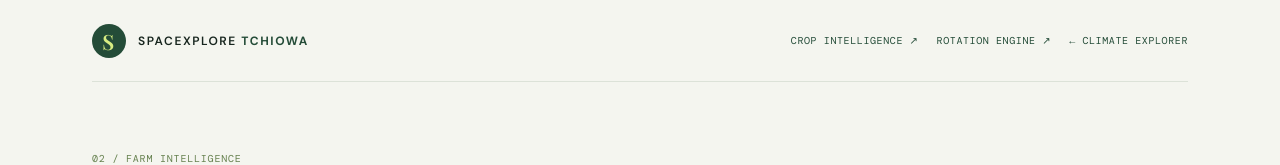
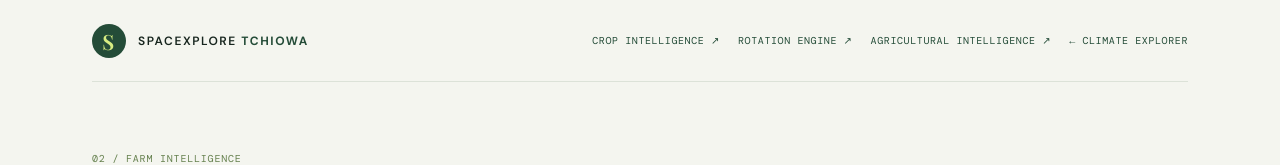
Before and after one commit to josemacaia3337-creator/spacexplore-tchiowa, a Next.js app: page /farms in a window 1280 px wide. Shown: the top 165 px of the page. Built offline with nearby package versions, Linux system fonts and the light colour scheme; a web font is replaced by a local one.

Commit message:
Add agricultural intelligence navigation to farm management

```diff
--- a/app/farms/page.tsx
+++ b/app/farms/page.tsx
@@ -123,7 +123,7 @@ export default function FarmsPage() {
     <main className="shell">
       <header className="topbar">
         <Link className="brand" href="/"><span className="brand-mark">S</span><span>SPACEXPLORE <b>TCHIOWA</b></span></Link>
-        <nav className="top-nav"><Link href="/crops">CROP INTELLIGENCE ↗</Link><Link href="/rotation">ROTATION ENGINE ↗</Link><Link className="back-link" href="/">← CLIMATE EXPLORER</Link></nav>
+        <nav className="top-nav"><Link href="/crops">CROP INTELLIGENCE ↗</Link><Link href="/rotation">ROTATION ENGINE ↗</Link><Link href="/insights">AGRICULTURAL INTELLIGENCE ↗</Link><Link className="back-link" href="/">← CLIMATE EXPLORER</Link></nav>
       </header>
 
       <section className="farm-hero">
```
